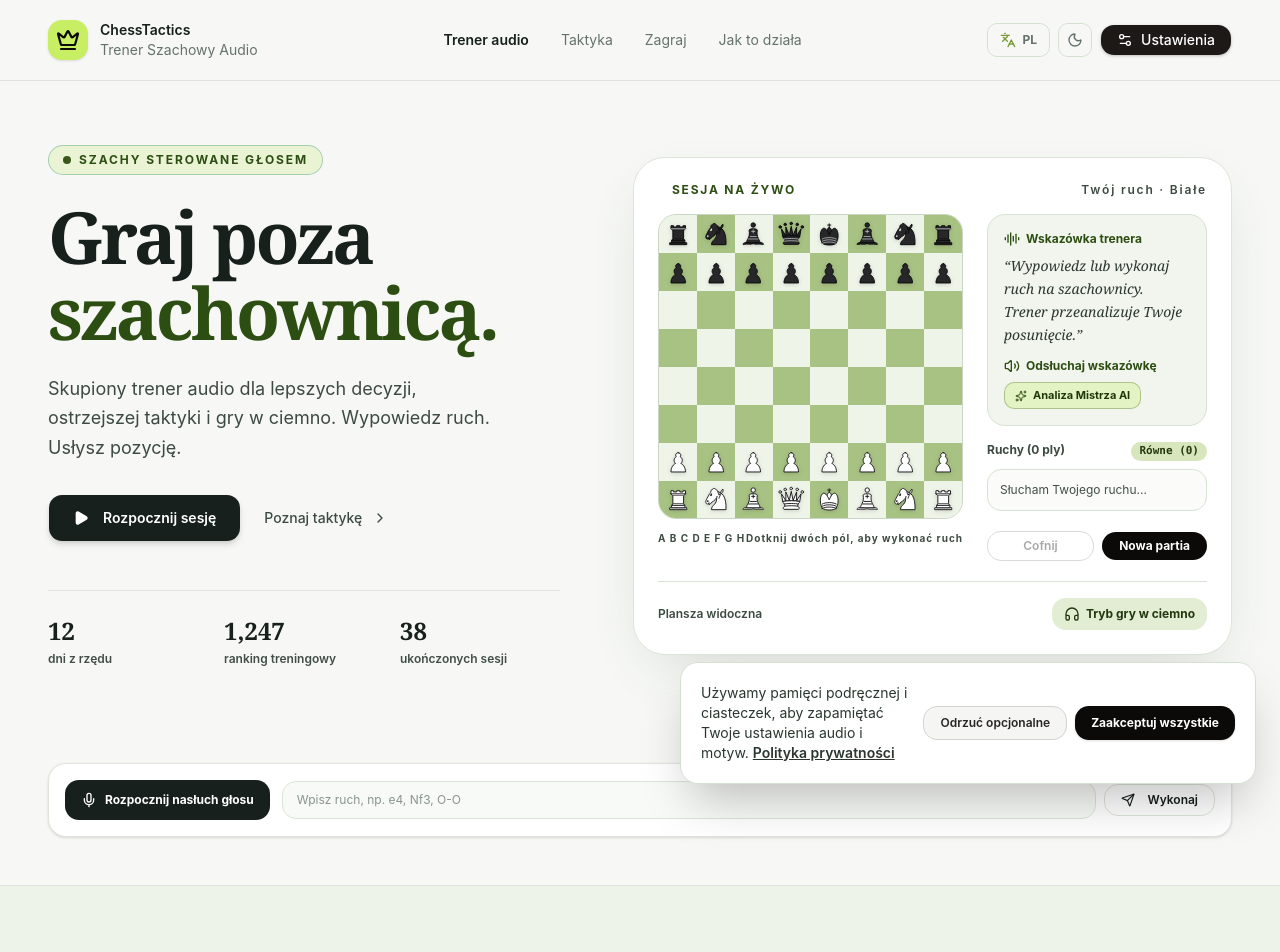
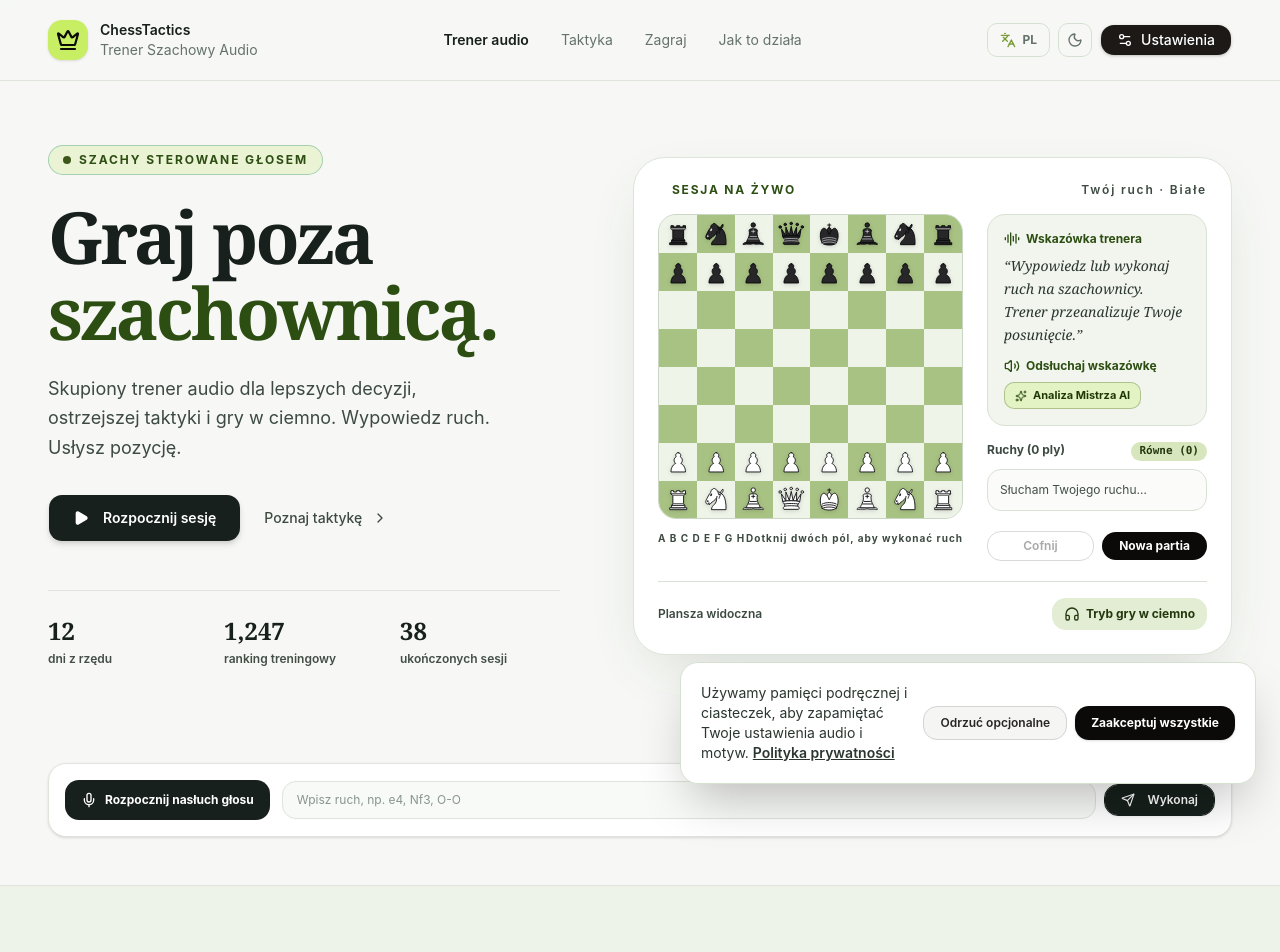
Before and after one commit to AdamBabinicz/voice-chess, a Next.js app: page / in a window 1280 px wide. Shown: the top 952 px of the page. Built offline with nearby package versions, Linux system fonts and the light colour scheme.

Commit message:
fix(ui): improve contrast and hover state for move submit button in light theme

```diff
--- a/components/voice-controller.tsx
+++ b/components/voice-controller.tsx
@@ -188,10 +188,9 @@ export function VoiceController({
         />
         <Button
           type="submit"
-          variant="outline"
-          className="rounded-xl border-[#dce5d8] px-4 py-2.5 text-xs font-semibold hover:bg-stone-100 dark:border-[#2f3d33] dark:hover:bg-[#25332b] cursor-pointer"
+          className="rounded-xl border border-[#17201c] bg-[#17201c] px-4 py-2.5 text-xs font-semibold text-white shadow-xs transition-all hover:bg-[#2c3d33] hover:border-[#2c3d33] active:scale-[0.98] dark:border-[#2f3d33] dark:bg-[#202b25] dark:text-[#edf2ed] dark:hover:bg-[#283830] dark:hover:text-white cursor-pointer"
         >
-          <Send className="mr-1.5 size-3.5" />
+          <Send className="mr-1.5 size-3.5 text-white dark:text-[#edf2ed]" />
           <span>{labels.submitMoveText}</span>
         </Button>
       </form>
```
